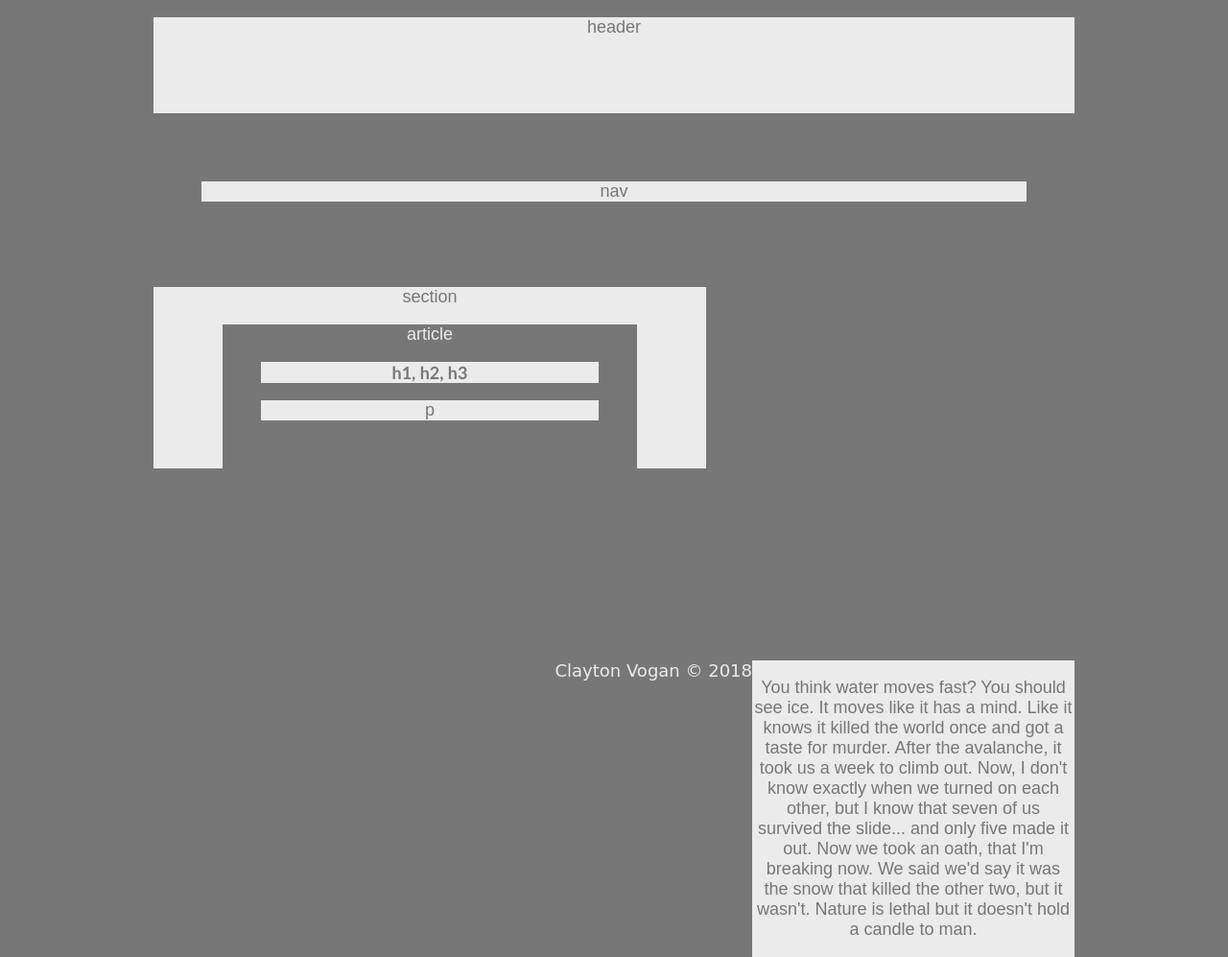
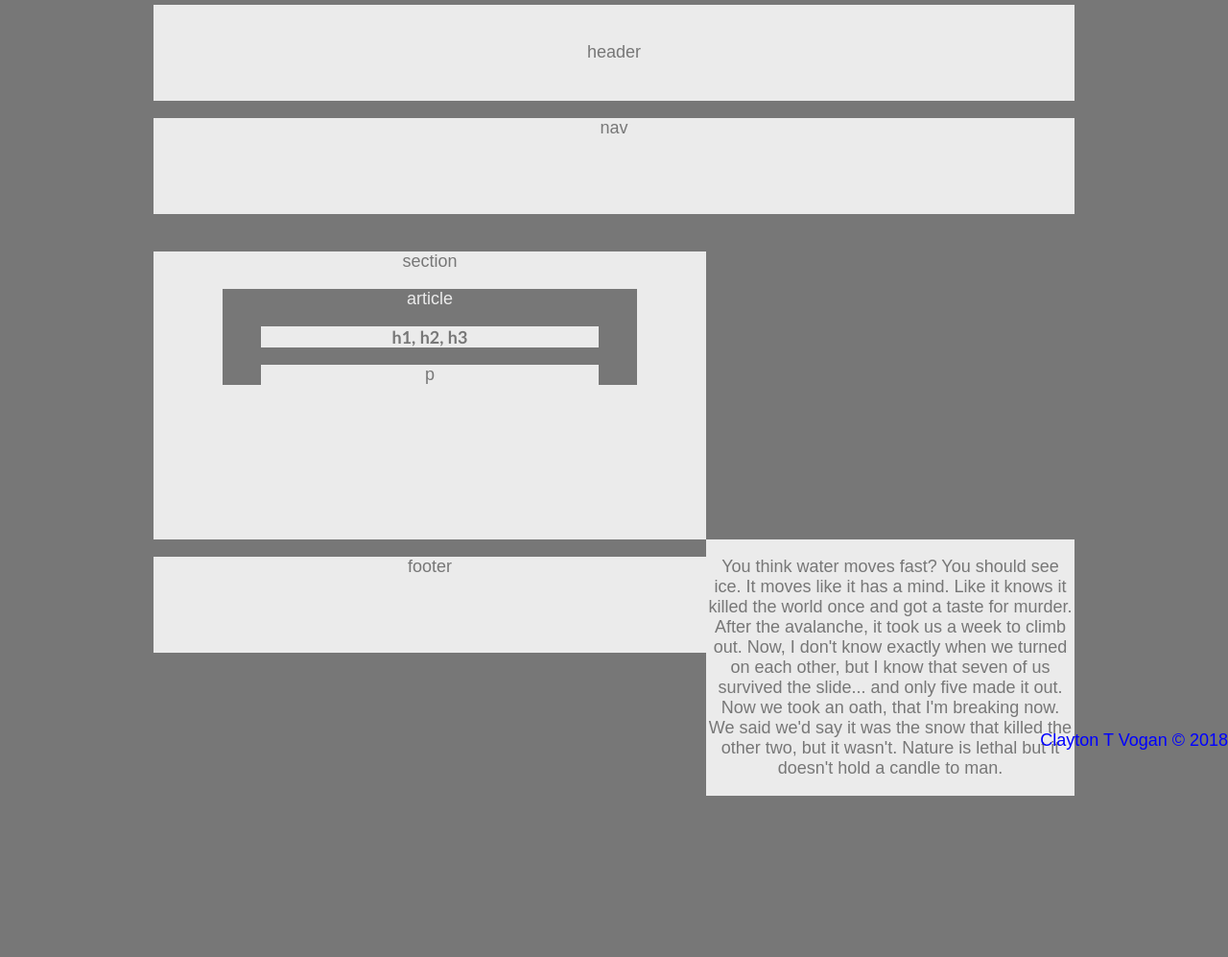
Before and after one commit to ctvogan88/HW-Wireframe, a plain HTML site: page index.html in a window 1280 px wide. Shown: the whole page at 96% size. After the commit the page ends 829 px from the top, so only its background shows below. Drawn offline with Linux system fonts and the light colour scheme.

Commit message:
third commit

```diff
--- a/index.html
+++ b/index.html
@@ -7,9 +7,9 @@
     </head>
     <body>
         <header>
+            <br>
             <p>header</p>
         </header>
-        <br>
         <nav>
             <p>nav</p>
         </nav>
@@ -31,7 +31,10 @@
             <p>You think water moves fast? You should see ice. It moves like it has a mind. Like it knows it killed the world once and got a taste for murder. After the avalanche, it took us a week to climb out. Now, I don't know exactly when we turned on each other, but I know that seven of us survived the slide... and only five made it out. Now we took an oath, that I'm breaking now. We said we'd say it was the snow that killed the other two, but it wasn't. Nature is lethal but it doesn't hold a candle to man.</p>
         </section>
         <footer>
-            <p>Clayton Vogan &copy; 2018</p>
+            <p>footer</p>
         </footer>
+        <element id="authenticity">
+            <p>Clayton T Vogan &copy; 2018</p>
+        </element>
     </body>
 </html>
--- a/style1.css
+++ b/style1.css
@@ -2,6 +2,7 @@
 body {
     width: 960px;
     margin: auto;
+    padding-bottom: 50px;
     font-size: 18px;
     font-weight: 12px;
     font-family: arial;
@@ -22,7 +23,9 @@ header {
   }
 
 nav {
-    margin: 50px;
+    height: 100px;
+    line-break: auto;
+    margin: auto;
     border: 1px, black;
     color: #777;
     background: #ebebeb;
@@ -32,8 +35,8 @@ nav {
     width: 75%;
     margin-left: auto;
     margin-right: auto;
-    height: 150px;
-    margin-bottom: 200px;
+    height: 100px;
+    margin-bottom: -200px;
     background-color: #777;
     color: #ebebeb;
 }
@@ -51,24 +54,32 @@ nav {
       color: #777;
   }
 
-section{
-      background-color: orange;
-  }
-
 #section-left{
     width: 60%;
+    height: 300px;
     background-color: #ebebeb;
     color: #777;
   }
 
 #section-right{
-    width: 35%;
+    margin: 0;
+    width: 40%;
     float: right;
     background-color: #ebebeb;
     color: #777;
   }
-
 footer{
-    font-family: cursive, sans-serif;
+    width: 960px;
+    height: 100px;
+    text-align: center;
+    background-color: #ebebeb;
+    color: #777;
+}
+#authenticity{
+    position: fixed;
+    left: 0;
+    bottom: 0;
+    width: 100%;
     text-align: right;
+    color: blue;
   }
```
